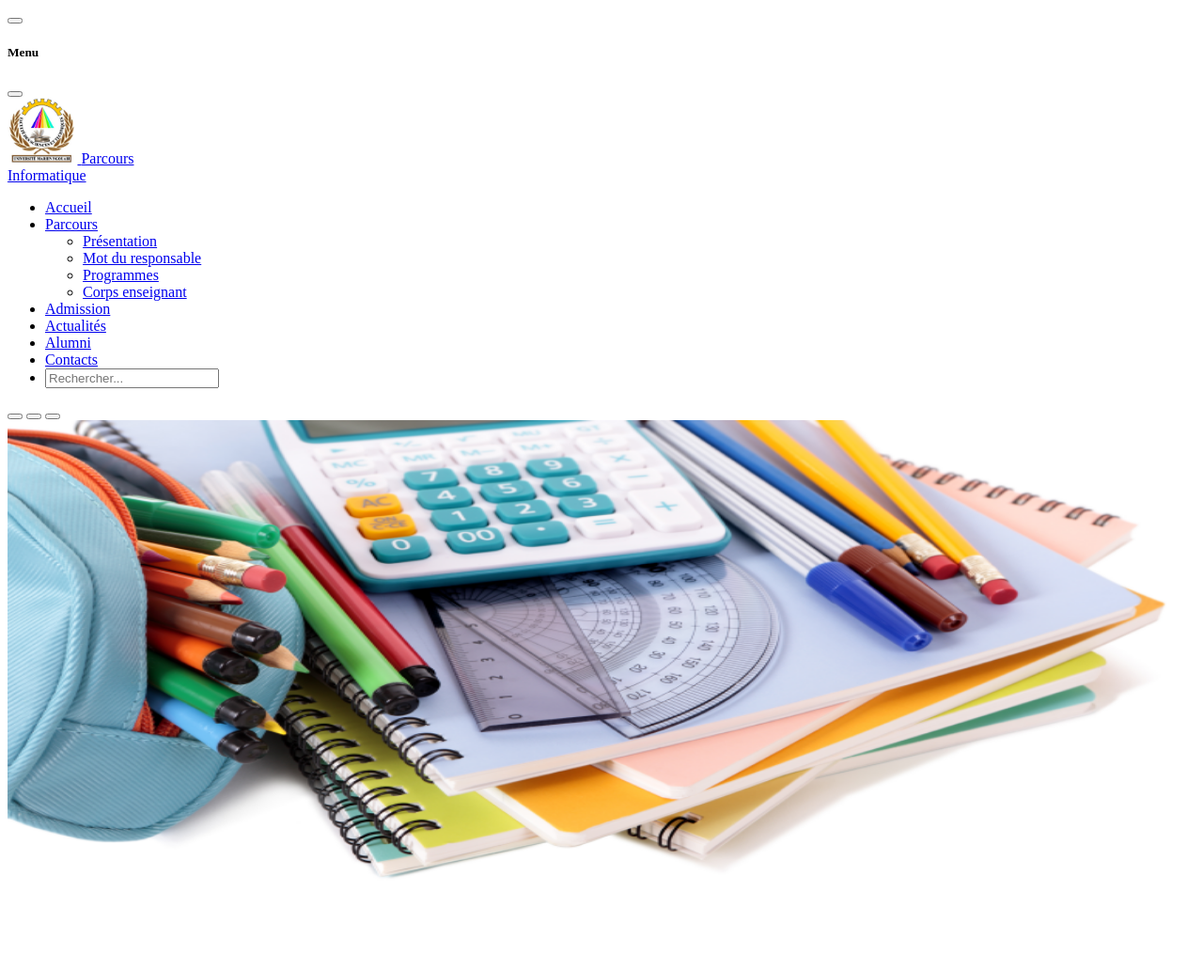
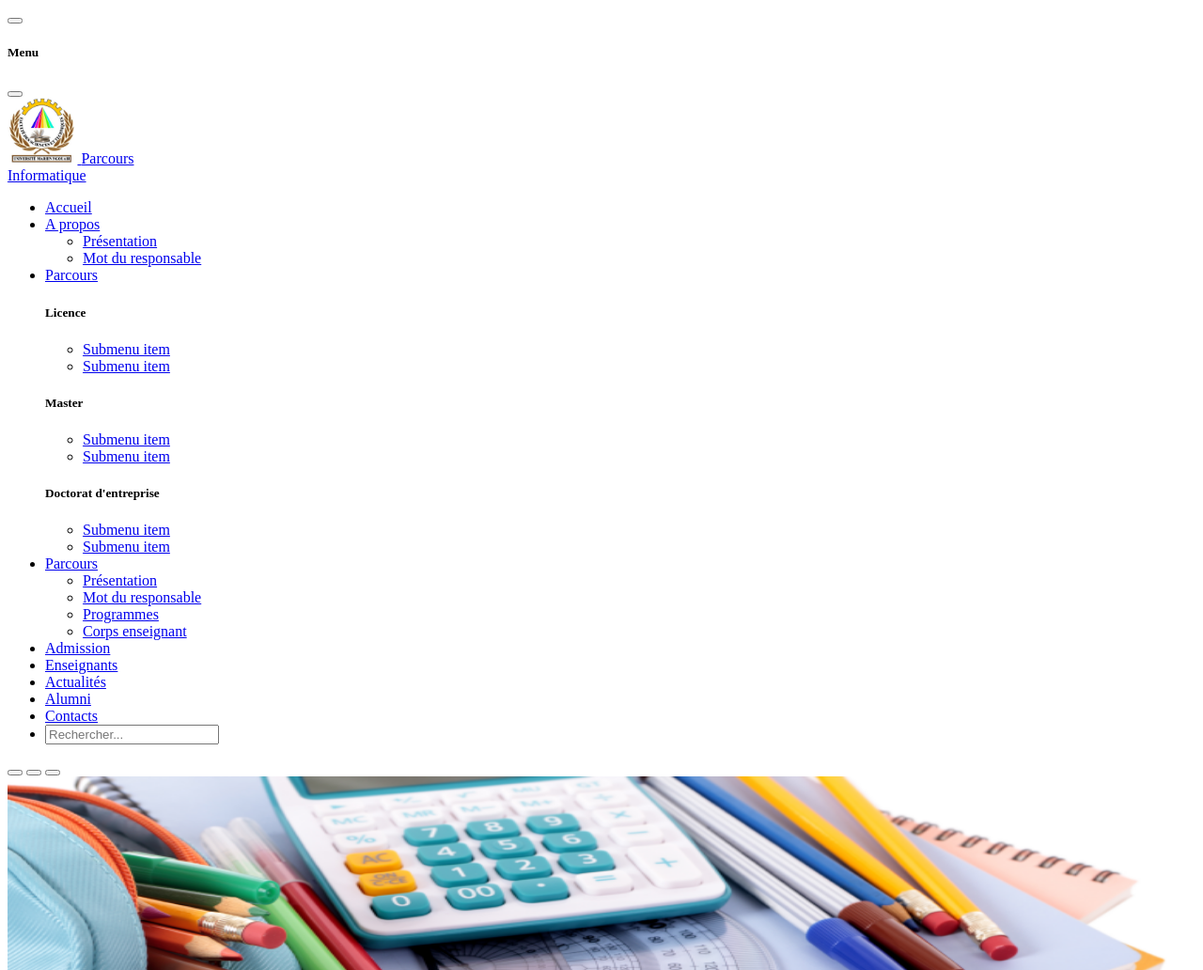
Before and after one commit to jovyzabel/fstInfoWeb, a Symfony app: template templates/home/index.html.twig in a window 1280 px wide. Shown: the top 1032 px of the page at 94% size. Run offline with Twig, Linux system fonts and the light colour scheme; the template is opened without the code that fills it, so the values that code supplies are empty; some libraries are stand-ins or nearby versions.

Commit message:
Modification du header

```diff
--- a/templates/header.html.twig
+++ b/templates/header.html.twig
@@ -14,8 +14,9 @@
                     <img src="{{ asset('logos/2014-05-20.jpg') }}"
                         alt="Parcours_informatique"
                         class=""
-                        height="70" />
-                    <span class="fs-4 lh-1 text-color-2 fw-bold">Parcours <br> Informatique</span>
+                        height="70"
+                    />
+                    <span class="fs-4 lh-1 text-color-2 fw-bold ms-2">Parcours <br> Informatique</span>
                 </a>
                 <ul class="navbar-nav">
                     <li>
@@ -23,6 +24,57 @@
                             class="nav-link px-2 header-link fs-5 py-3">
                         Accueil
                         </a>
+                    </li>
+                    <li class="dropdown">
+                        <a class="nav-link px-2 dropdown-toggle header-link fs-5 py-3"
+                            href="#"
+                            role="button"
+                            data-bs-toggle="dropdown"
+                            aria-expanded="false">
+                        A propos
+                        </a>
+                        <ul class="dropdown-menu">
+                            <li>
+                                <a class="dropdown-item header-link"
+                                    href=" {{ path('app_parcours_presentation') }} ">
+                                Présentation
+                                </a>
+                            </li>
+                            <li>
+                                <a class="dropdown-item header-link"
+                                    href=" {{ path('app_parcours_chief_word') }}">
+                                Mot du responsable
+                                </a>
+                            </li>
+                        </ul>
+                    </li>
+                    <li class="nav-item dropdown">
+                        <a class="nav-link px-2 header-link fs-5 py-3" href="#" data-bs-toggle="dropdown">Parcours</a>
+                        <div class="dropdown-menu dropdown-large border-0 shadow">
+                            <div class="row g-3">
+                                <div class="col-lg-4">
+                                    <h5 class="title">Licence</h5>
+                                    <ul class="list-unstyled">
+                                        <li><a href="#" class="text-decoration-none header-link">Submenu item </a></li>
+                                        <li><a href="#" class="text-decoration-none header-link">Submenu item </a></li>
+                                    </ul>
+                                </div><!-- end col-3 -->
+                                <div class="col-lg-4">
+                                    <h5 class="title">Master</h5>
+                                    <ul class="list-unstyled">
+                                        <li><a href="#" class="text-decoration-none header-link">Submenu item </a></li>
+                                        <li><a href="#" class="text-decoration-none header-link">Submenu item </a></li>
+                                    </ul>
+                                </div><!-- end col-3 -->
+                                <div class="col-lg-4">
+                                    <h5 class="title">Doctorat d'entreprise</h5>
+                                    <ul class="list-unstyled">
+                                        <li><a href="#" class="text-decoration-none header-link">Submenu item </a></li>
+                                        <li><a href="#" class="text-decoration-none header-link">Submenu item </a></li>
+                                    </ul>
+                                </div>
+                            </div><!-- end row -->
+                        </div> <!-- dropdown-large.// -->
                     </li>
                     <li class="dropdown">
                         <a class="nav-link px-2 dropdown-toggle header-link fs-5 py-3"
@@ -57,6 +109,11 @@
                     <li>
                         <a href="{{path('app_admission')}}" class="nav-link px-2 header-link fs-5 py-3">
                             Admission
+                        </a>
+                    </li>
+                    <li>
+                        <a href="{{path('app_parcours_teachers')}}" class="nav-link px-2 header-link fs-5 py-3">
+                            Enseignants
                         </a>
                     </li>
                     <li>
```
Also changed, not shown: assets/app.js (+9 -0 lines), assets/styles/app.css (+10 -0 lines), public/icones/book-solid.svg (deleted), public/icones/chalkboard-user-solid.svg (deleted), public/icones/graduation-cap-solid.svg (deleted), public/icones/people-group-solid.svg (deleted), public/icones/person-chalkboard-solid.svg (deleted), public/icones/users-rectangle-solid.svg (deleted).
